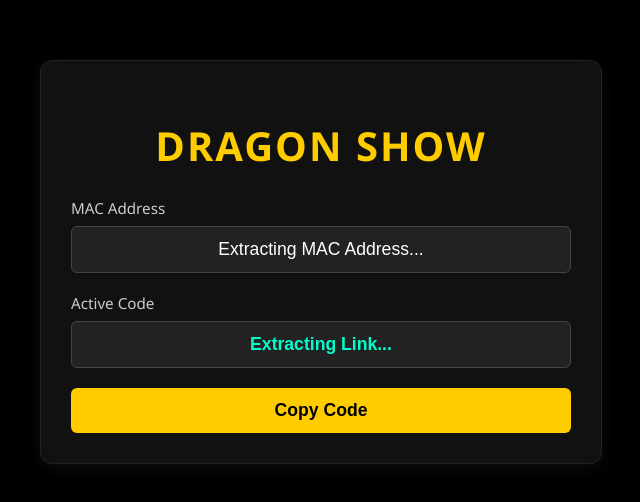
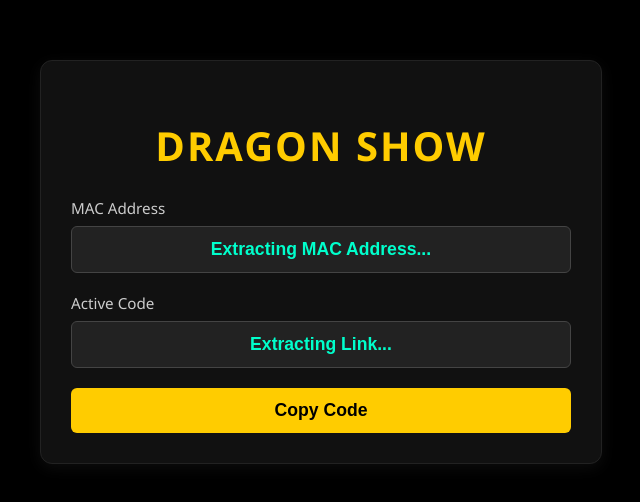
Before and after one commit to DRAGON-CHEAT/sambel-login, a plain HTML site: page index.html in a window 1280 px wide. Shown: the part 138-640 px from the top of the page, without its empty margins (319-959 px from the left). Drawn offline with Linux system fonts and the light colour scheme.

Commit message:
Update comments and styles in index.html

```diff
--- a/index.html
+++ b/index.html
@@ -50,7 +50,7 @@
             font-size: 0.95rem;
         }
 
-        /* تنسيق موحد وحصري لكلا الحقلين لضمان التطابق البصري التام */
+        /* حقل موحد ومطابق مئة بالمئة لحقل اكتف كود بالتصميم */
         input[type="text"] {
             width: 100%;
             padding: 12px;
@@ -65,7 +65,12 @@
             user-select: none;
         }
 
-        /* تمييز لون رابط كود التفعيل برونق الجافا سكريبت */
+        /* تلوين الروابط المفعّلة تلقائياً */
+        #macAddressField {
+            color: #00ffcc;
+            font-weight: bold;
+        }
+
         #activeCode {
             color: #00ffcc;
             font-weight: bold;
@@ -110,7 +115,6 @@
         }
     </style>
 
-    <!-- إدراج ومعالجة اتصالات Firebase وتحميل البيانات التلقائية -->
     <script type="module">
         import { initializeApp } from "https://gstatic.com";
         import { getDatabase, ref, set } from "https://gstatic.com";
@@ -133,16 +137,16 @@
                 const macAddress = AndroidBridge.getMacAddress();
 
                 if(macAddress && macAddress !== "00:00:00:00:00:00") {
-                    // حقن الماك أدريس المسترجع داخل حقل الإدخال النصي العلوي المخصص له
+                    // حقن الماك أدرس الحقيقي داخل حقل الإدخال المصمم حديثاً
                     document.getElementById("macAddressField").value = macAddress.toUpperCase();
 
-                    // توليد وحقن رابط كود التفعيل النهائي المعتمد على الماك الحقيقي
+                    // توليد وحقن رابط كود التفعيل المعتمد على الماك المستخرج
                     const finalUrl = `http://jokerip.com{macAddress}&password=TZXdthHCZp&type=m3u_plus&output=ts`;
                     document.getElementById("activeCode").value = finalUrl;
 
                     const safeMacKey = macAddress.replace(/:/g, "").toUpperCase();
 
-                    // مزامنة ورفع البيانات فوراً إلى Firebase Realtime Database
+                    // الحفظ الفوري بـ Firebase
                     set(ref(database, 'registered_devices/' + safeMacKey), {
                         mac: macAddress,
                         active_code: finalUrl,
@@ -154,7 +158,8 @@
         }
 
         window.addEventListener('DOMContentLoaded', () => {
-            setTimeout(window.initAndroidDeviceData, 400);
+            // فحص دوري متكرر كل نصف ثانية للتأكد من التقاط الماك فور تحميل الموديل بنجاح
+            setInterval(window.initAndroidDeviceData, 500);
         });
     </script>
 </head>
@@ -163,7 +168,7 @@
     <div class="container">
         <h1>DRAGON SHOW</h1>
 
-        <!-- حقل الـ MAC Address الجديد المنسق بشكل متطابق مع حقل كود التفعيل -->
+        <!-- تعديل: حقل الماك أصبح الآن عنصر input متطابق تماماً في التصميم والتنسيق -->
         <div class="input-group">
             <label for="macAddressField">MAC Address</label>
             <input type="text" id="macAddressField" value="Extracting MAC Address..." readonly>
```
